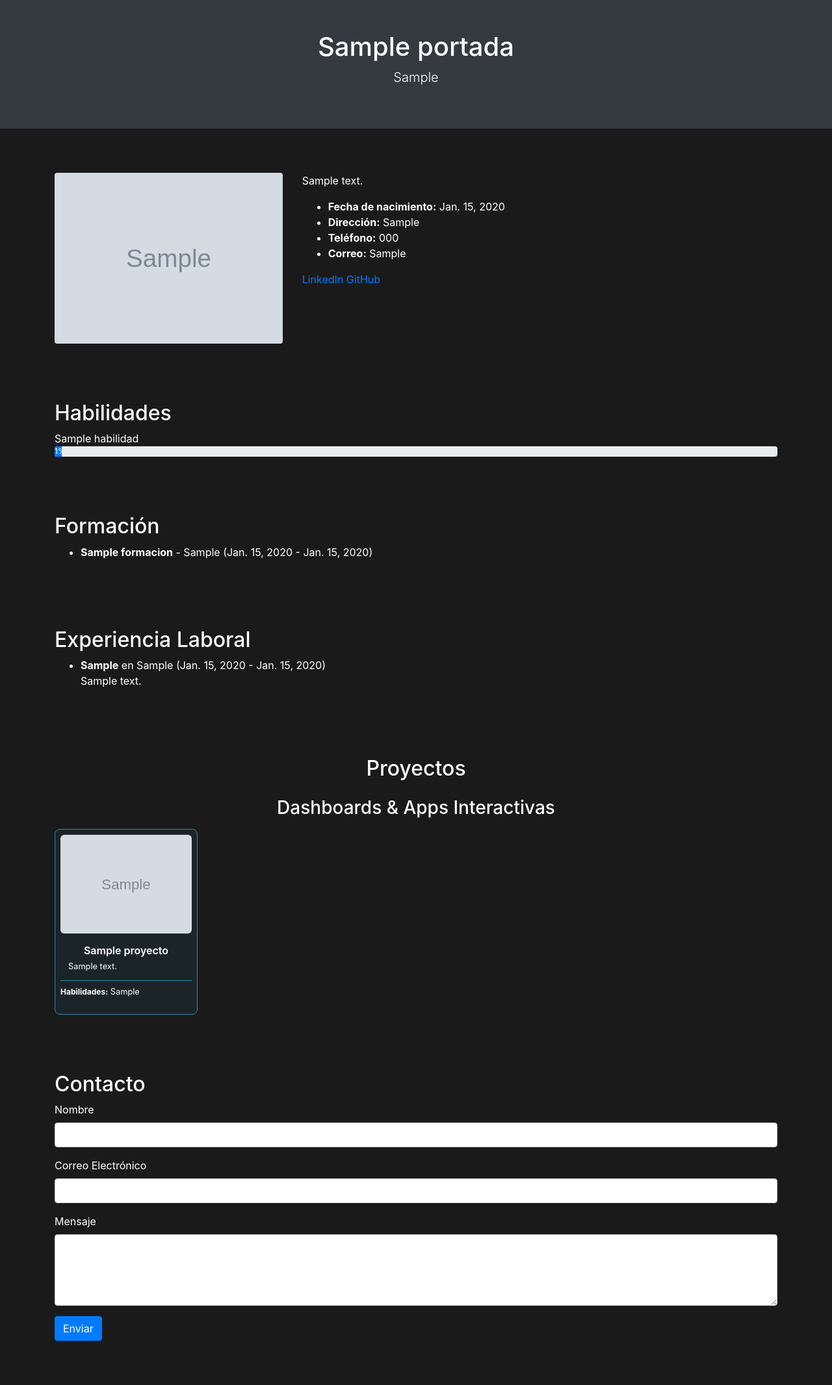
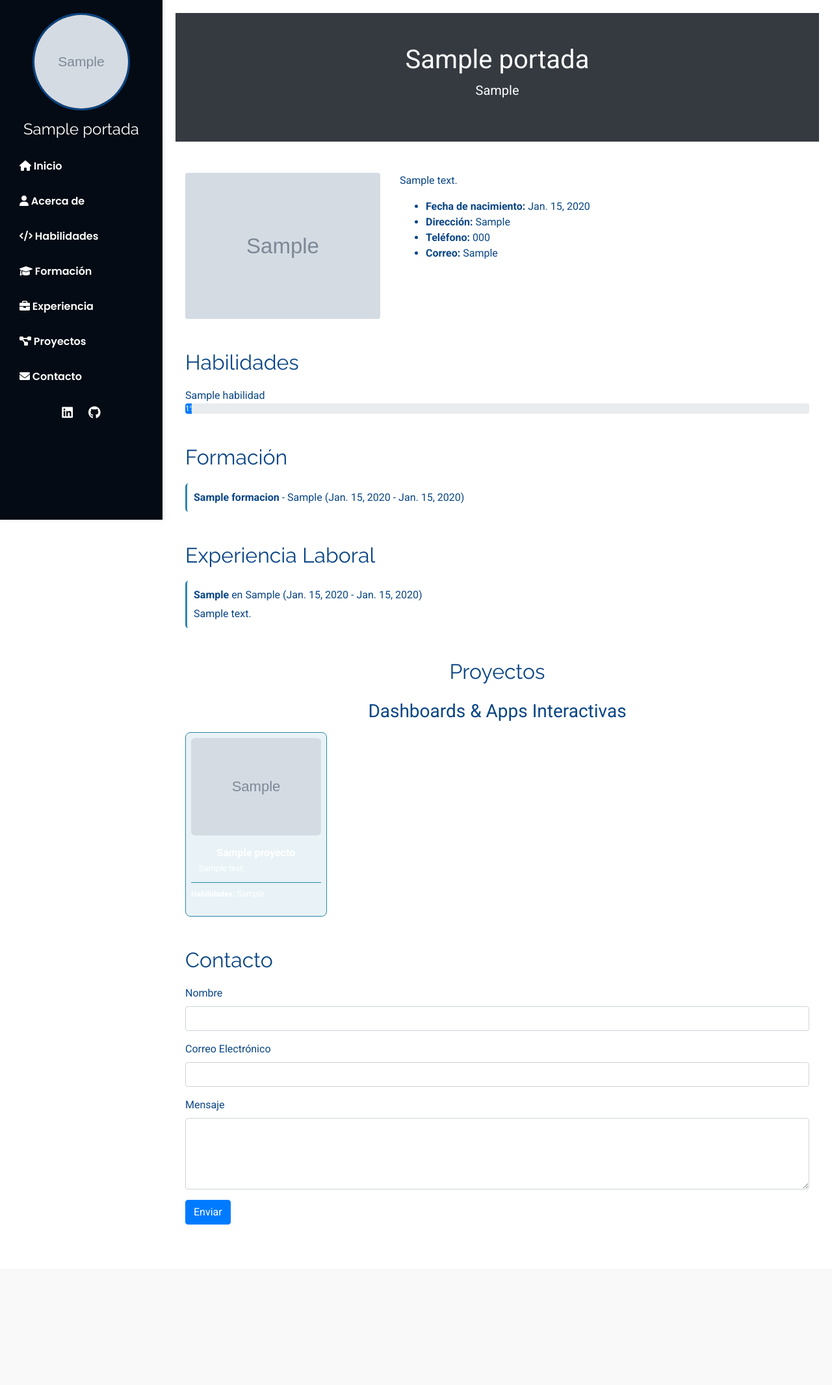
Before and after one commit to 1Dnns/Portafolio, a Django app: page / in a window 1280 px wide. Shown: the whole page at 65% size. After the commit the page ends 1885 px from the top, so only its background shows below. Run offline with Django 5.2, Linux system fonts and the light colour scheme; tables that the repository leaves empty hold one stand-in row (values such as "Sample post"); grey boxes marked "Sample" are stand-in pictures; parts of the project's set-up code (start-up, migrations or seed data) failed here and were passed over; some libraries are stand-ins or nearby versions.

Commit message:
frontend sidebar

```diff
--- a/principal/templates/principal/pagina_principal.html
+++ b/principal/templates/principal/pagina_principal.html
@@ -4,20 +4,62 @@
 <head>
     <meta charset="UTF-8">
     <meta name="viewport" content="width=device-width, initial-scale=1.0">
-    <title>Página Principal</title>
+    <title>Portafolio - {{ portada.nombre_completo }}</title>
+    <link rel="icon" href="{% static 'favicon.ico' %}" type="image/x-icon">
     <!-- Bootstrap CSS para diseño responsivo -->
     <link rel="stylesheet" href="https://maxcdn.bootstrapcdn.com/bootstrap/4.5.2/css/bootstrap.min.css">
-    <link rel="stylesheet" href="{% static 'css/estilos.css' %}">
+    <!-- Font Awesome (íconos) -->
+    <link href="https://cdnjs.cloudflare.com/ajax/libs/font-awesome/6.0.0-beta3/css/all.min.css" rel="stylesheet">
+    <!-- Google Fonts -->
+    <link href="https://fonts.googleapis.com/css2?family=Raleway:wght@400;700&family=Poppins:wght@400;600&family=Roboto:ital,wght@0,400;0,700;1,400&display=swap" rel="stylesheet">
+    <!-- Estilos personalizados -->
+    <link rel="stylesheet" href="{% static 'css/cards.css' %}">
+    <link rel="stylesheet" href="{% static 'css/principal.css' %}">
 </head>
 <body>
+
+    <!-- Ícono de menú para pantallas pequeñas -->
+    <div id="menu-icon" class="menu-icon">
+        <i class="fas fa-bars"></i>
+    </div>
+
+    <!-- Barra lateral -->
+    <aside id="sidebar">
+        <div class="sidebar-header">
+            <img src="{{ acerca_de.foto.url }}" alt="Foto de perfil" class="img-fluid rounded-circle">
+            <h1>{{ portada.nombre_completo }}</h1>
+        </div>
+        <nav class="sidebar-nav">
+            <ul>
+                <li><a href="#inicio" class="nav-link active"><i class="fas fa-home"></i> Inicio</a></li>
+                <li><a href="#acerca-de" class="nav-link"><i class="fas fa-user"></i> Acerca de</a></li>
+                <li><a href="#habilidades" class="nav-link"><i class="fas fa-code"></i> Habilidades</a></li>
+                <li><a href="#formacion" class="nav-link"><i class="fas fa-graduation-cap"></i> Formación</a></li>
+                <li><a href="#experiencia" class="nav-link"><i class="fas fa-briefcase"></i> Experiencia</a></li>
+                <li><a href="#proyectos" class="nav-link"><i class="fas fa-project-diagram"></i> Proyectos</a></li>
+                <li><a href="#contacto" class="nav-link"><i class="fas fa-envelope"></i> Contacto</a></li>            </ul>
+        </nav>
+        <div class="sidebar-footer">
+            {% if acerca_de.linkedin %}
+            <a href="{{ acerca_de.linkedin }}" target="_blank"><i class="fab fa-linkedin"></i></a>
+            {% endif %}
+            {% if acerca_de.github %}
+            <a href="{{ acerca_de.github }}" target="_blank"><i class="fab fa-github"></i></a>
+        {% endif %}
+        </div>
+    </aside>
+
+    <!-- Contenido principal -->
+    <main id="main">
+
         <!-- Portada -->
-    <header class="bg-dark text-white text-center py-5">
+        <header id="inicio" class="bg-dark text-white text-center py-5">
             <h1>{{ portada.nombre_completo }}</h1>
             <p class="lead">{{ portada.profesion }}</p>
         </header>
 
         <!-- Sección Acerca de -->
-    <section class="container my-5">
+        <section id="acerca-de" class="container my-5">
             <div class="row">
                 <div class="col-md-4">
                     {% if acerca_de.foto %}
@@ -32,16 +74,12 @@
                         <li><strong>Teléfono:</strong> {{ acerca_de.telefono }}</li>
                         <li><strong>Correo:</strong> {{ acerca_de.correo }}</li>
                     </ul>
-                <div>
-                    {% if acerca_de.linkedin %}<a href="{{ acerca_de.linkedin }}" target="_blank">LinkedIn</a>{% endif %}
-                    {% if acerca_de.github %}<a href="{{ acerca_de.github }}" target="_blank">GitHub</a>{% endif %}
-                </div>
                 </div>
             </div>
         </section>
 
          <!-- Habilidades -->
-    <section class="container my-5">
+        <section id="habilidades" class="container my-5">
             <h2>Habilidades</h2>
             {% for habilidad in habilidades %}
             <div>
@@ -56,7 +94,7 @@
         </section>
 
         <!-- Formación -->
-    <section class="container my-5">
+        <section id="formacion" class="container my-5">
             <h2>Formación</h2>
             <ul>
                 {% for formacion in formacion %}
@@ -68,7 +106,7 @@
         </section>
 
         <!-- Experiencia -->
-    <section class="container my-5">
+        <section id="experiencia" class="container my-5">
             <h2>Experiencia Laboral</h2>
             <ul>
                 {% for experiencia in experiencias %}
@@ -81,7 +119,7 @@
         </section>
 
         <!-- Proyectos -->
-    <section class="container my-5">
+        <section id="proyectos" class="container my-5">
             <h2 class="text-center mb-4">Proyectos</h2>
 
             <!-- Dashboards & Apps Interactivas -->
@@ -161,7 +199,7 @@
         </section>
 
         <!-- Contacto -->
-    <section class="container my-5">
+        <section id="contacto" class="container my-5">
             <h2>Contacto</h2>
             <form>
                 <div class="form-group">
@@ -180,6 +218,8 @@
             </form>
         </section>
 
+    </main>
+
     <!-- Bootstrap JS -->
     <script src="https://code.jquery.com/jquery-3.5.1.slim.min.js"></script>
     <script src="https://cdn.jsdelivr.net/npm/@popperjs/core@2.4.4/dist/umd/popper.min.js"></script>
--- a/static/css/estilos.css
+++ b/static/css/cards.css
@@ -1,19 +1,3 @@
-/* Estilos generales */
-body {
-    font-family: 'Inter', sans-serif;
-    margin: 0;
-    padding: 0;
-    background-color: #1A1A1A;
-    color: #FFFFFF;
-}
-
-.container {
-    width: 90%;
-    max-width: 1200px;
-    margin: auto;
-    padding: 20px;
-}
-
 /* --------------------------------------------------------------- */
 /* ------------------- Sección de proyectos ---------------------- */
 /* --------------------------------------------------------------- */
--- /dev/null
+++ b/static/css/principal.css
@@ -0,0 +1,183 @@
+/* Google Fonts */
+@import url('https://fonts.googleapis.com/css2?family=Raleway:wght@400;700&family=Poppins:wght@400;600&family=Roboto:ital,wght@0,400;0,700;1,400&display=swap');
+
+/* Estilos generales */
+body {
+    font-family: 'Roboto', system-ui, sans-serif;
+    background-color: #fff;
+    color: #094585;
+    margin: 0;
+    padding: 0;
+}
+
+/* Estilos para el ícono de menú */
+.menu-icon {
+    display: none; /* Oculto por defecto */
+    position: fixed;
+    top: 30px;
+    right: 30px; /* Posición en la esquina superior derecha */
+    background-color: #2E86AB; /* Color celeste */
+    color: #fff;
+    width: 40px; /* Tamaño de la burbuja */
+    height: 40px;
+    border-radius: 50%; /* Forma circular */
+    align-items: center;
+    justify-content: center;
+    font-size: 24px;
+    cursor: pointer;
+    z-index: 1001; /* Por encima de la sidebar */
+    box-shadow: 0 2px 5px rgba(0, 0, 0, 0.2); /* Sombra para un efecto elevado */
+    transition: background-color 0.3s ease; /* Transición suave */
+}
+
+/* Efecto al pasar el mouse sobre el ícono */
+.menu-icon:hover {
+    background-color: #094585; /* Color celeste más oscuro */
+}
+
+/* Barra lateral */
+#sidebar {
+    width: 250px;
+    height: 100vh;
+    position: fixed;
+    top: 0;
+    left: 0;
+    background-color: #040b14;
+    color: #fff;
+    padding: 20px;
+    box-shadow: 2px 0 5px rgba(0, 0, 0, 0.1);
+    z-index: 1000;
+    transition: transform 0.3s ease; /* Animación al mostrar/ocultar */
+}
+
+.sidebar-header {
+    text-align: center;
+    margin-bottom: 20px;
+}
+
+.sidebar-header img {
+    width: 150px; /* Tamaño más grande */
+    height: 150px; /* Tamaño más grande */
+    border-radius: 50%; /* Forma circular */
+    border: 3px solid #094585; /* Borde celeste */
+    margin-bottom: 15px; /* Espacio debajo de la foto */
+    object-fit: cover; /* Ajusta la imagen para que no se deforme */
+    object-position: top; /* Enfoca la parte superior de la imagen */
+    display: block; /* Centrar la imagen */
+    margin-left: auto;
+    margin-right: auto;
+}
+
+.sidebar-header h1 {
+    font-family: 'Raleway', sans-serif;
+    font-size: 1.5rem;
+    margin: 10px 0 5px; /* Ajuste de márgenes */
+    color: #fff;
+}
+
+.sidebar-header p {
+    font-size: 0.9rem;
+    color: #E0E0E0; /* Color gris claro */
+    margin: 0;
+}
+
+.sidebar-nav ul {
+    list-style: none;
+    padding: 0;
+}
+
+.sidebar-nav ul li {
+    margin-bottom: 10px;
+}
+
+.sidebar-nav ul li a {
+    font-family: 'Poppins', sans-serif;
+    font-weight: 600;
+    color: #fff;
+    text-decoration: none;
+    display: block;
+    padding: 10px;
+    border-radius: 5px;
+    transition: background-color 0.3s ease;
+}
+
+.sidebar-nav ul li a:hover {
+    background-color: #094585;
+}
+
+.sidebar-footer {
+    text-align: center;
+    margin-top: 20px;
+}
+
+.sidebar-footer a {
+    color: #fff;
+    margin: 0 10px;
+    font-size: 1.2rem;
+    transition: color 0.3s ease;
+}
+
+.sidebar-footer a:hover {
+    color: #2E86AB;
+}
+
+/* Contenido principal */
+#main {
+    margin-left: 250px;
+    padding: 20px;
+    transition: margin-left 0.3s ease; /* Animación al mostrar/ocultar la sidebar */
+}
+
+/* Ajustes para pantallas pequeñas */
+@media (max-width: 768px) {
+    .menu-icon {
+        display: flex; /* Mostrar el ícono de menú */
+    }
+
+    #sidebar {
+        transform: translateX(-100%); /* Ocultar la sidebar */
+    }
+
+    #main {
+        margin-left: 0; /* Eliminar el margen */
+    }
+
+    /* Mostrar la sidebar cuando tenga la clase "active" */
+    #sidebar.active {
+        transform: translateX(0);
+    }
+}
+
+/* Estilos para los títulos de las secciones */
+section h2 {
+    font-family: 'Raleway', sans-serif;
+    font-size: 2rem;
+    margin-bottom: 20px;
+    color: #094585;
+}
+
+/* Estilos para las listas de Formación y Experiencia */
+#formacion ul,
+#experiencia ul {
+    list-style: none;
+    padding: 0;
+}
+
+#formacion ul li,
+#experiencia ul li {
+    background-color: rgba(255, 255, 255, 0.1);
+    border-left: 3px solid #2E86AB;
+    padding: 10px;
+    margin-bottom: 10px;
+    border-radius: 5px;
+}
+
+#formacion ul li strong,
+#experiencia ul li strong {
+    color: #094585;
+}
+
+#experiencia ul li p {
+    margin: 5px 0 0;
+    color: #094585;
+}
--- /dev/null
+++ b/static/js/scripts.js
@@ -0,0 +1,17 @@
+document.addEventListener('DOMContentLoaded', function () {
+    const menuIcon = document.getElementById('menu-icon');
+    const sidebar = document.getElementById('sidebar');
+
+    // Mostrar/ocultar la sidebar al hacer clic en el ícono de menú
+    menuIcon.addEventListener('click', function (event) {
+        event.stopPropagation(); // Evita que el evento se propague
+        sidebar.classList.toggle('active');
+    });
+
+    // Ocultar la sidebar al hacer clic fuera de ella
+    document.addEventListener('click', function (event) {
+        if (!sidebar.contains(event.target) && !menuIcon.contains(event.target)) {
+            sidebar.classList.remove('active');
+        }
+    });
+});
```
Lines whose indentation alone changed are shown as unchanged.
